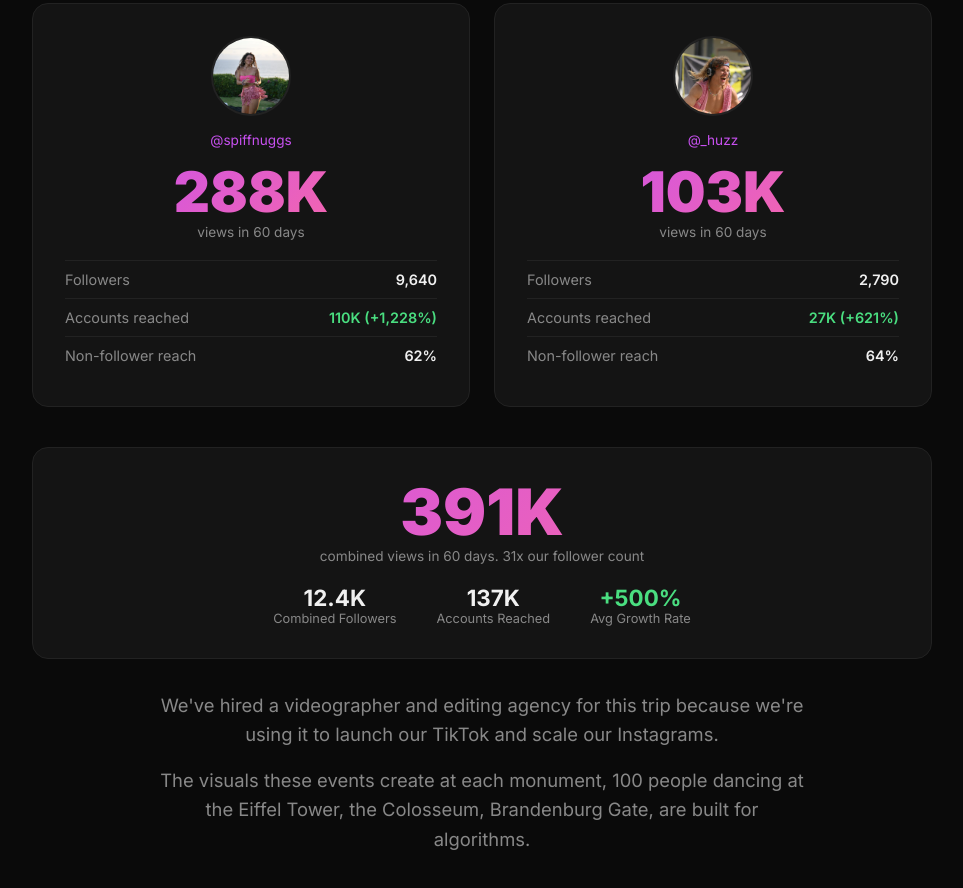
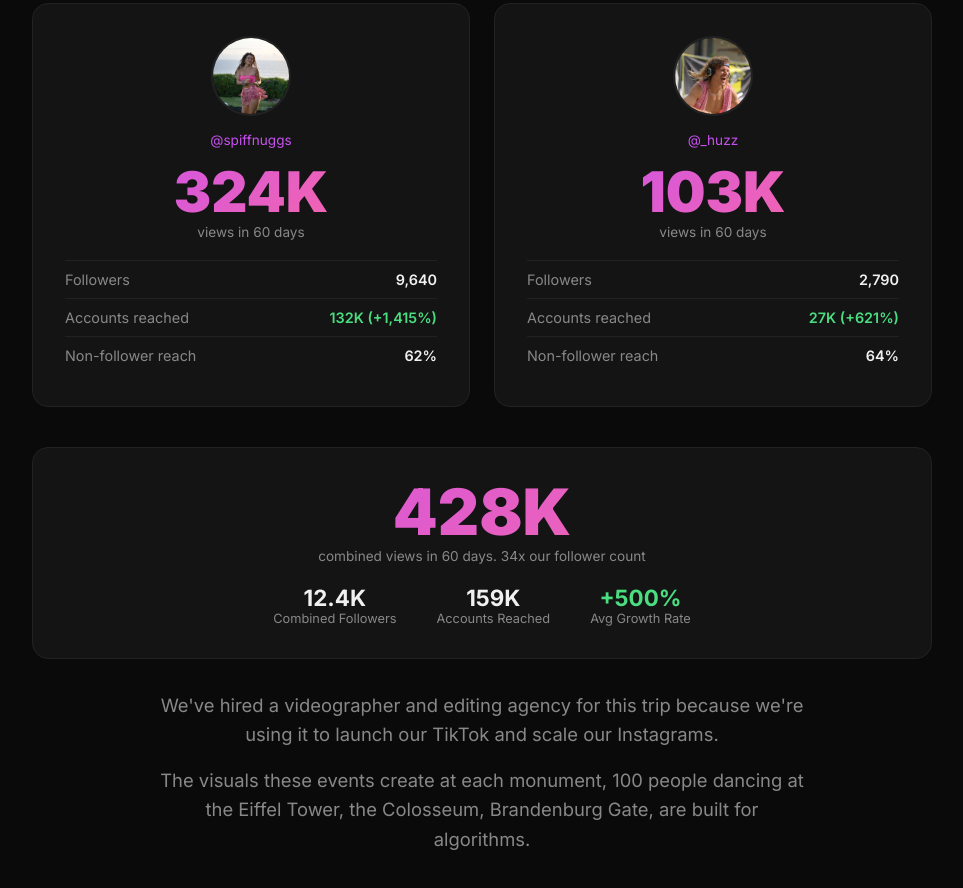
Before and after one commit to Nic-Huzz/worldtour-stayokay, a plain HTML site: page public/index.html in a window 1280 px wide. Shown: the part 9237-10125 px from the top of the page, without its empty margins (158-1121 px from the left). Drawn offline with Linux system fonts and the light colour scheme.

Commit message:
Update Spiff stats: 324K views, 132K reached (+1415%)
Co-Authored-By: Claude Opus 4.6 (1M context) <noreply@anthropic.com>

```diff
--- a/public/index.html
+++ b/public/index.html
@@ -974,7 +974,7 @@
         <div class="metric-card">
           <img src="./spiff.jpg" alt="Spiff" style="width: 80px; height: 80px; border-radius: 50%; object-fit: cover; border: 2px solid var(--border); margin-bottom: 12px;">
           <span class="handle">@spiffnuggs</span>
-          <div class="metric-number gradient-text">288K</div>
+          <div class="metric-number gradient-text">324K</div>
           <div class="metric-label">views in 60 days</div>
           <div class="metric-row">
             <span>Followers</span>
@@ -982,7 +982,7 @@
           </div>
           <div class="metric-row">
             <span>Accounts reached</span>
-            <span class="growth">110K (+1,228%)</span>
+            <span class="growth">132K (+1,415%)</span>
           </div>
           <div class="metric-row">
             <span>Non-follower reach</span>
@@ -1009,15 +1009,15 @@
         </div>
       </div>
       <div class="combined-bar">
-        <div class="metric-number gradient-text">391K</div>
-        <div class="metric-label">combined views in 60 days. 31x our follower count</div>
+        <div class="metric-number gradient-text">428K</div>
+        <div class="metric-label">combined views in 60 days. 34x our follower count</div>
         <div class="combined-stats">
           <div class="combined-stat">
             <div class="num">12.4K</div>
             <div class="lbl">Combined Followers</div>
           </div>
           <div class="combined-stat">
-            <div class="num">137K</div>
+            <div class="num">159K</div>
             <div class="lbl">Accounts Reached</div>
           </div>
           <div class="combined-stat">
```
